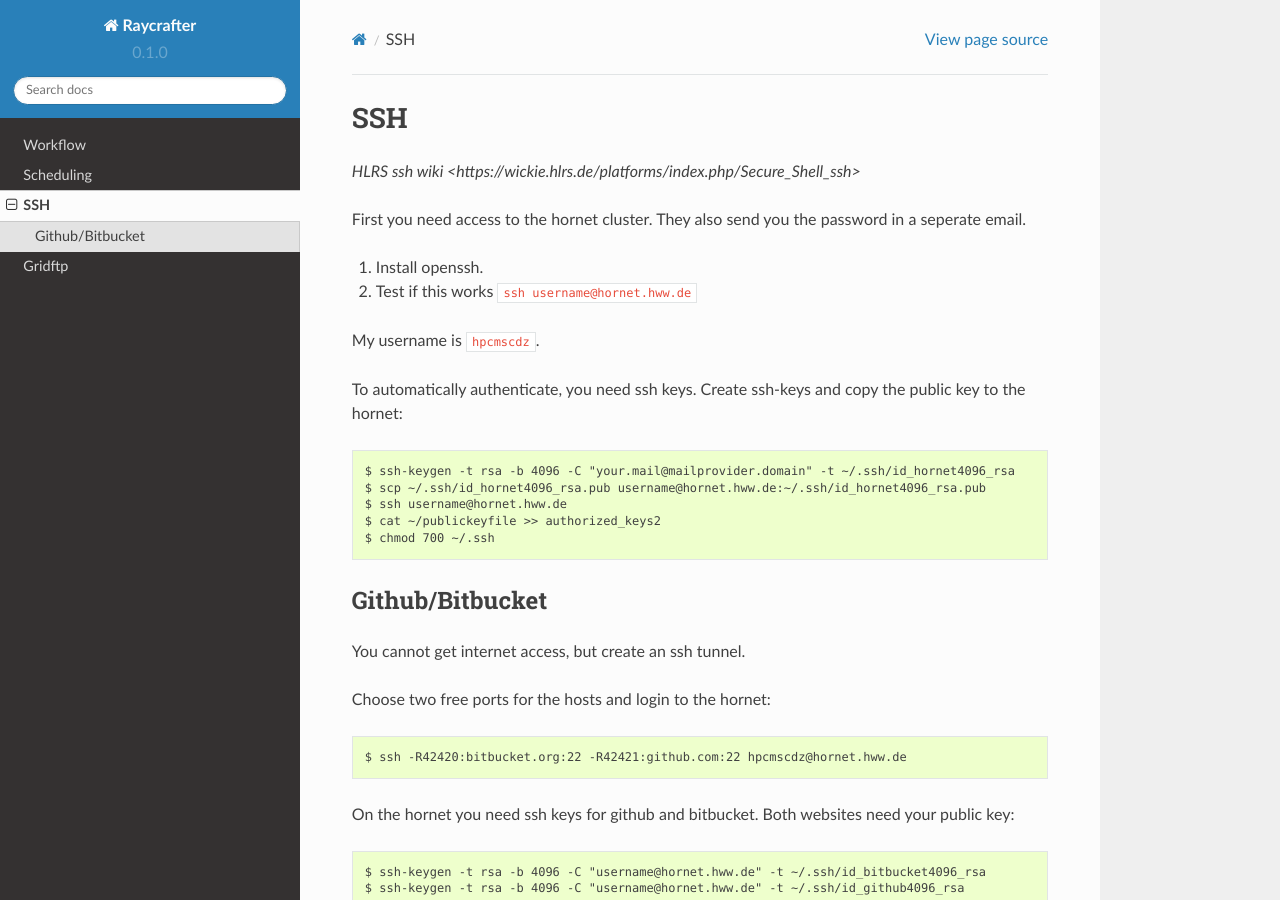
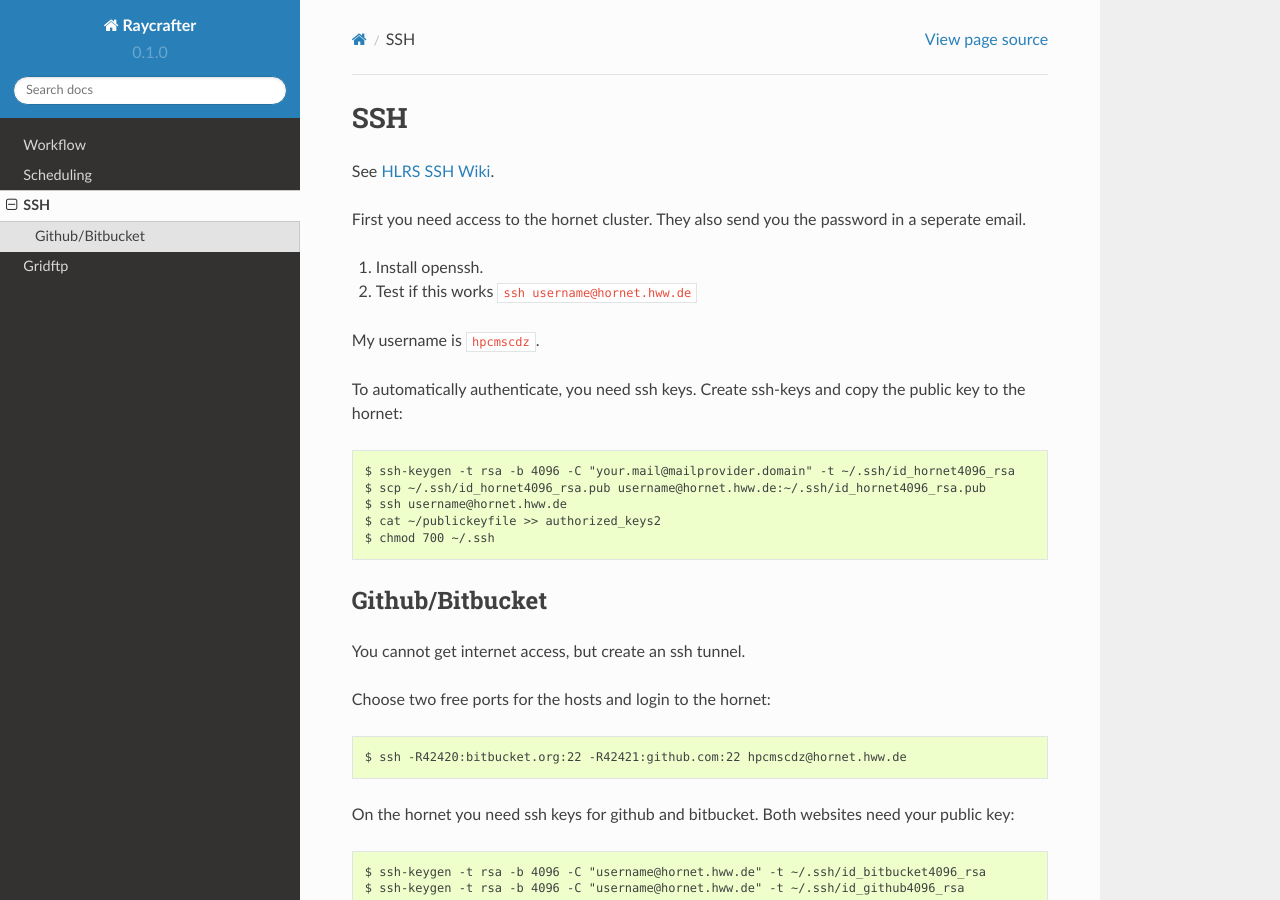
Before and after one commit to RayCrafter/Raycrafter-Documentation, a Sphinx documentation site: the page built from docs/source/ssh.rst, in a window 1280 px wide and 900 px high. Built offline with Sphinx 7.4.7 and the Read the Docs theme 2.0.0, drawn with Linux system fonts in a browser that asks for light colours.

Commit message:
Add more links

```diff
--- a/docs/source/gridftp.rst
+++ b/docs/source/gridftp.rst
@@ -2,7 +2,7 @@
 Gridftp
 =======
 
-`GridFTP <https://wickie.hlrs.de/platforms/index.php/Data_Transfer_with_GridFTP>`_ can be used for high-performance data transfer.
+`GridFTP <https://wickie.hlrs.de/platforms/index.php/Data_Transfer_with_GridFTP>`_ can be used for high-performance data transfer. Alternative, more extensive guide can be found `here <https://wickie.hlrs.de/dgrid/>`_.
 In order to use it, a lot of 'paperwork' has to be done.
 
 -----------------
--- a/docs/source/ssh.rst
+++ b/docs/source/ssh.rst
@@ -2,7 +2,7 @@
 SSH
 ===
 
-`HLRS ssh wiki <https://wickie.hlrs.de/platforms/index.php/Secure_Shell_ssh>`
+See `HLRS SSH Wiki <https://wickie.hlrs.de/platforms/index.php/Secure_Shell_ssh>`_.
 
 First you need access to the hornet cluster. They also send you the password in a seperate email.
 
```
